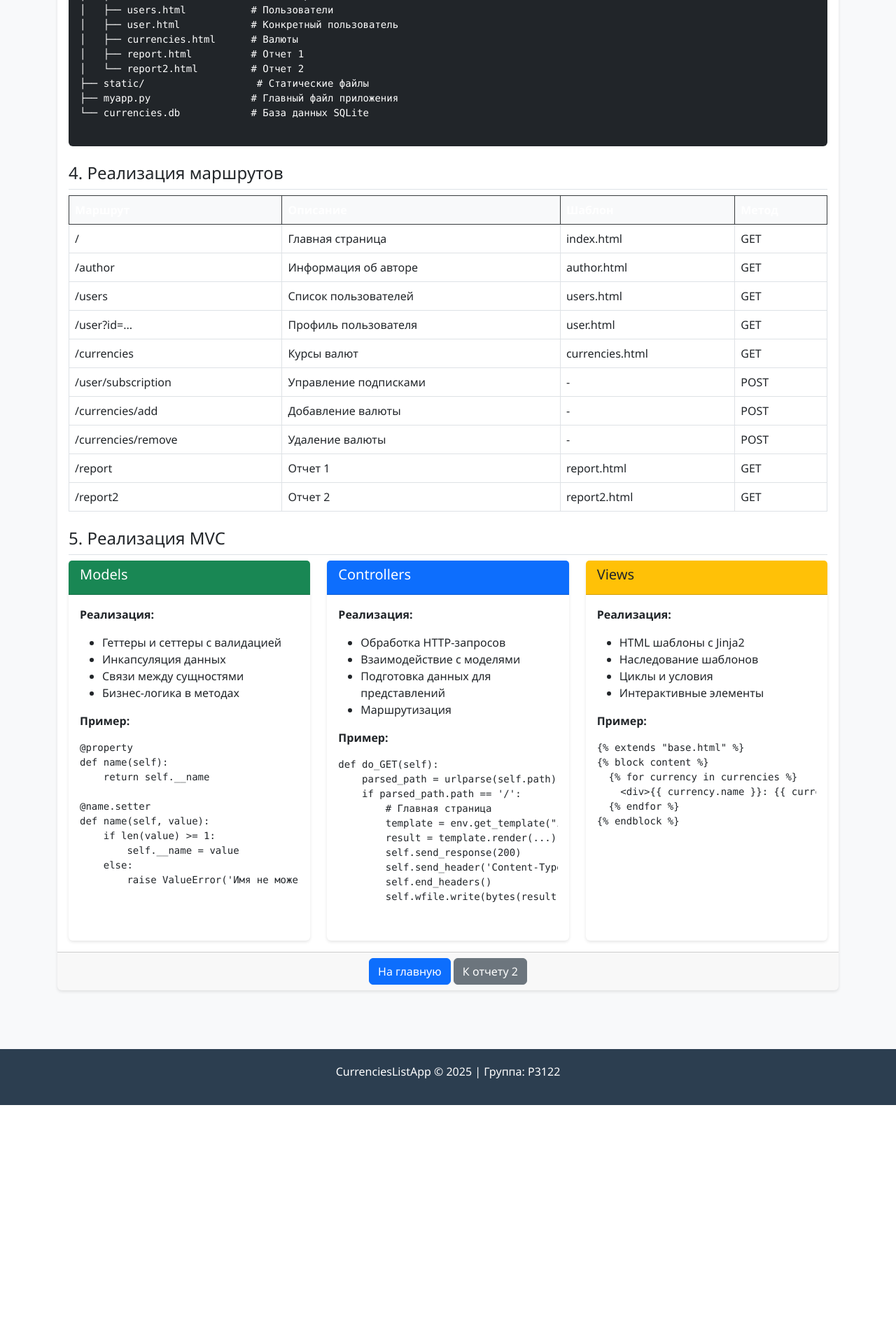
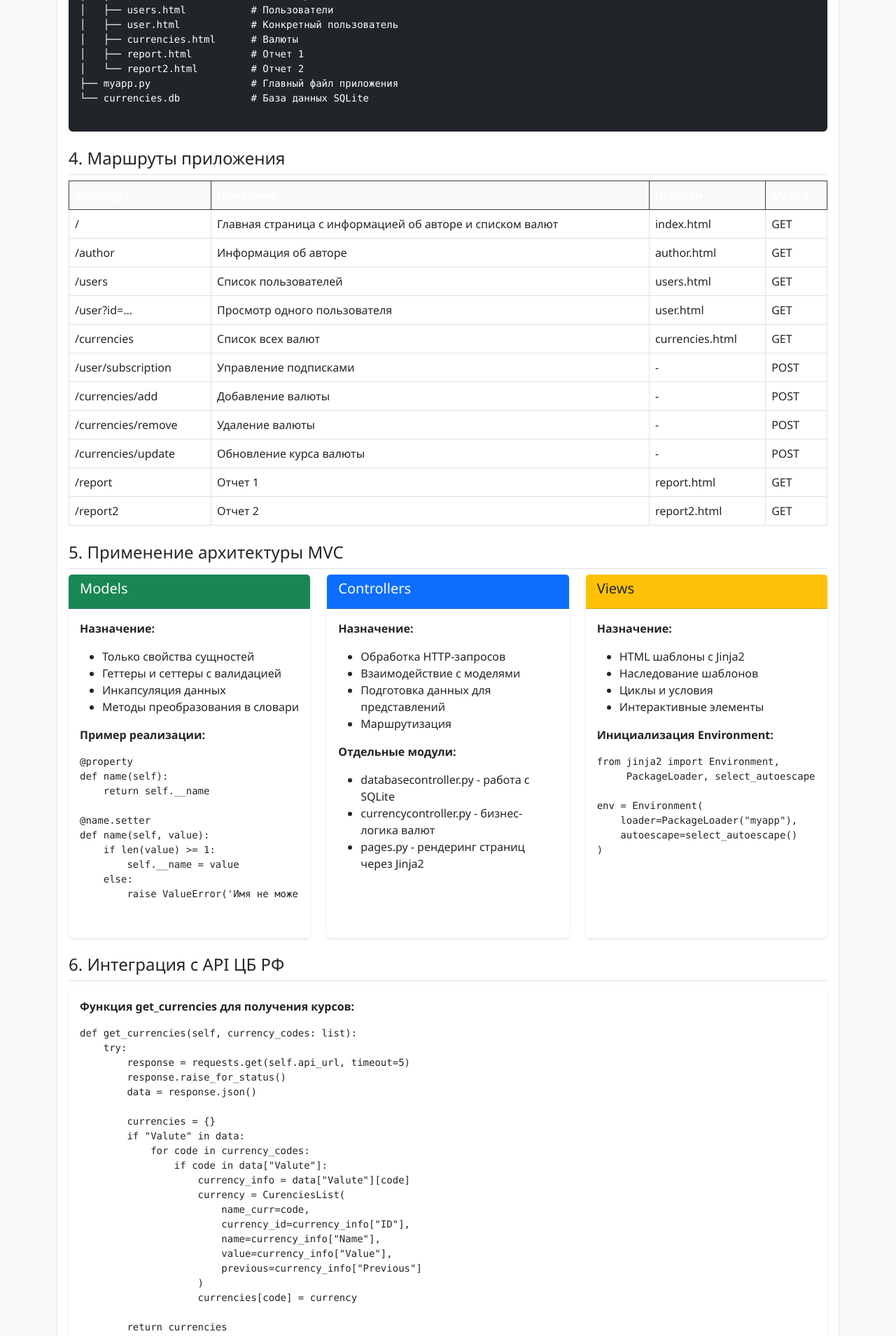
Before and after one commit to l1234-tech/lr-python, a Python web app: template MYAPP/templates/report.html in a window 1280 px wide. Shown: the part 1371-3280 px from the top of the page at 70% size. Before the commit the page ends 2950 px from the top, so only its background shows below. Run offline with Jinja, Linux system fonts and the light colour scheme; the template is opened without the code that fills it, so the values that code supplies are empty; some libraries are stand-ins or nearby versions.

Commit message:
Update report.html

```diff
--- a/MYAPP/templates/report.html
+++ b/MYAPP/templates/report.html
@@ -1,4 +1,3 @@
-<!-- templates/report.html -->
 {% extends "base.html" %}
 
 {% block content %}
@@ -6,7 +5,7 @@
     <div class="col-md-12">
         <div class="card">
             <div class="card-header bg-primary text-white">
-                <h3><i class="bi bi-file-text"></i> Отчет 1 - Описание проекта CurrenciesListApp</h3>
+                <h3>Отчет 1 - Лабораторная работа №8</h3>
             </div>
             <div class="card-body">
                 <h4 class="border-bottom pb-2">1. Цель работы</h4>
@@ -29,7 +28,7 @@
                     <div class="col-md-4">
                         <div class="card border-success mb-3">
                             <div class="card-header bg-success text-white">
-                                <h6><i class="bi bi-person"></i> User (Пользователь)</h6>
+                                <h6>User (Пользователь)</h6>
                             </div>
                             <div class="card-body">
                                 <p><strong>Свойства:</strong></p>
@@ -44,7 +43,7 @@
                     <div class="col-md-4">
                         <div class="card border-primary mb-3">
                             <div class="card-header bg-primary text-white">
-                                <h6><i class="bi bi-currency-dollar"></i> Currency (Валюта)</h6>
+                                <h6>Currency (Валюта)</h6>
                             </div>
                             <div class="card-body">
                                 <p><strong>Свойства:</strong></p>
@@ -61,7 +60,7 @@
                     <div class="col-md-4">
                         <div class="card border-warning mb-3">
                             <div class="card-header bg-warning text-dark">
-                                <h6><i class="bi bi-person-badge"></i> Author (Автор)</h6>
+                                <h6>Author (Автор)</h6>
                             </div>
                             <div class="card-body">
                                 <p><strong>Свойства:</strong></p>
@@ -106,12 +105,11 @@
 │   ├── currencies.html      # Валюты
 │   ├── report.html          # Отчет 1
 │   └── report2.html         # Отчет 2
-├── static/                   # Статические файлы
 ├── myapp.py                 # Главный файл приложения
 └── currencies.db            # База данных SQLite
                 </pre>
 
-                <h4 class="border-bottom pb-2 mt-4">4. Реализация маршрутов</h4>
+                <h4 class="border-bottom pb-2 mt-4">4. Маршруты приложения</h4>
                 <table class="table table-bordered">
                     <thead class="table-dark">
                         <tr>
@@ -124,7 +122,7 @@
                     <tbody>
                         <tr>
                             <td>/</td>
-                            <td>Главная страница</td>
+                            <td>Главная страница с информацией об авторе и списком валют</td>
                             <td>index.html</td>
                             <td>GET</td>
                         </tr>
@@ -142,13 +140,13 @@
                         </tr>
                         <tr>
                             <td>/user?id=...</td>
-                            <td>Профиль пользователя</td>
+                            <td>Просмотр одного пользователя</td>
                             <td>user.html</td>
                             <td>GET</td>
                         </tr>
                         <tr>
                             <td>/currencies</td>
-                            <td>Курсы валют</td>
+                            <td>Список всех валют</td>
                             <td>currencies.html</td>
                             <td>GET</td>
                         </tr>
@@ -171,6 +169,12 @@
                             <td>POST</td>
                         </tr>
                         <tr>
+                            <td>/currencies/update</td>
+                            <td>Обновление курса валюты</td>
+                            <td>-</td>
+                            <td>POST</td>
+                        </tr>
+                        <tr>
                             <td>/report</td>
                             <td>Отчет 1</td>
                             <td>report.html</td>
@@ -185,22 +189,22 @@
                     </tbody>
                 </table>
 
-                <h4 class="border-bottom pb-2 mt-4">5. Реализация MVC</h4>
+                <h4 class="border-bottom pb-2 mt-4">5. Применение архитектуры MVC</h4>
                 <div class="row">
                     <div class="col-md-4">
                         <div class="card border-success h-100">
                             <div class="card-header bg-success text-white">
-                                <h5><i class="bi bi-box"></i> Models</h5>
+                                <h5>Models</h5>
                             </div>
                             <div class="card-body">
-                                <p><strong>Реализация:</strong></p>
+                                <p><strong>Назначение:</strong></p>
                                 <ul>
+                                    <li>Только свойства сущностей</li>
                                     <li>Геттеры и сеттеры с валидацией</li>
                                     <li>Инкапсуляция данных</li>
-                                    <li>Связи между сущностями</li>
-                                    <li>Бизнес-логика в методах</li>
+                                    <li>Методы преобразования в словари</li>
                                 </ul>
-                                <p><strong>Пример:</strong></p>
+                                <p><strong>Пример реализации:</strong></p>
                                 <pre><code>@property
 def name(self):
     return self.__name
@@ -217,61 +221,134 @@
                     <div class="col-md-4">
                         <div class="card border-primary h-100">
                             <div class="card-header bg-primary text-white">
-                                <h5><i class="bi bi-controller"></i> Controllers</h5>
+                                <h5>Controllers</h5>
                             </div>
                             <div class="card-body">
-                                <p><strong>Реализация:</strong></p>
+                                <p><strong>Назначение:</strong></p>
                                 <ul>
                                     <li>Обработка HTTP-запросов</li>
                                     <li>Взаимодействие с моделями</li>
                                     <li>Подготовка данных для представлений</li>
                                     <li>Маршрутизация</li>
                                 </ul>
-                                <p><strong>Пример:</strong></p>
-                                <pre><code>def do_GET(self):
-    parsed_path = urlparse(self.path)
-    if parsed_path.path == '/':
-        # Главная страница
-        template = env.get_template("index.html")
-        result = template.render(...)
-        self.send_response(200)
-        self.send_header('Content-Type', 'text/html')
-        self.end_headers()
-        self.wfile.write(bytes(result, "utf-8"))</code></pre>
+                                <p><strong>Отдельные модули:</strong></p>
+                                <ul>
+                                    <li>databasecontroller.py - работа с SQLite</li>
+                                    <li>currencycontroller.py - бизнес-логика валют</li>
+                                    <li>pages.py - рендеринг страниц через Jinja2</li>
+                                </ul>
                             </div>
                         </div>
                     </div>
                     <div class="col-md-4">
                         <div class="card border-warning h-100">
                             <div class="card-header bg-warning text-dark">
-                                <h5><i class="bi bi-eye"></i> Views</h5>
+                                <h5>Views</h5>
                             </div>
                             <div class="card-body">
-                                <p><strong>Реализация:</strong></p>
+                                <p><strong>Назначение:</strong></p>
                                 <ul>
                                     <li>HTML шаблоны с Jinja2</li>
                                     <li>Наследование шаблонов</li>
                                     <li>Циклы и условия</li>
                                     <li>Интерактивные элементы</li>
                                 </ul>
-                                <p><strong>Пример:</strong></p>
-                                <pre><code>{% raw %}{% extends "base.html" %}
-{% block content %}
-  {% for currency in currencies %}
-    &lt;div&gt;{{ currency.name }}: {{ currency.price }}&lt;/div&gt;
-  {% endfor %}
-{% endblock %}{% endraw %}</code></pre>
+                                <p><strong>Инициализация Environment:</strong></p>
+                                <pre><code>from jinja2 import Environment,
+     PackageLoader, select_autoescape
+
+env = Environment(
+    loader=PackageLoader("myapp"),
+    autoescape=select_autoescape()
+)</code></pre>
                             </div>
                         </div>
+                    </div>
+                </div>
+
+                <h4 class="border-bottom pb-2 mt-4">6. Интеграция с API ЦБ РФ</h4>
+                <div class="card mb-3">
+                    <div class="card-body">
+                        <p><strong>Функция get_currencies для получения курсов:</strong></p>
+                        <pre><code>def get_currencies(self, currency_codes: list):
+    try:
+        response = requests.get(self.api_url, timeout=5)
+        response.raise_for_status()
+        data = response.json()
+
+        currencies = {}
+        if "Valute" in data:
+            for code in currency_codes:
+                if code in data["Valute"]:
+                    currency_info = data["Valute"][code]
+                    currency = CurenciesList(
+                        name_curr=code,
+                        currency_id=currency_info["ID"],
+                        name=currency_info["Name"],
+                        value=currency_info["Value"],
+                        previous=currency_info["Previous"]
+                    )
+                    currencies[code] = currency
+
+        return currencies
+    except Exception as e:
+        print(f"Ошибка: {e}")
+        return {}</code></pre>
+                        <p class="mt-3">
+                            <strong>Особенности интеграции:</strong>
+                        </p>
+                        <ul>
+                            <li>Использование requests для HTTP-запросов</li>
+                            <li>Обработка исключений при ошибках сети</li>
+                            <li>Парсинг JSON ответа от API</li>
+                            <li>Кэширование данных для уменьшения нагрузки</li>
+                            <li>Обновление курсов при каждом запросе /currencies или по кнопке</li>
+                        </ul>
+                    </div>
+                </div>
+
+                <h4 class="border-bottom pb-2 mt-4">7. Выводы</h4>
+                <div class="card border-info">
+                    <div class="card-header bg-info text-white">
+                        <h5>Итоги реализации</h5>
+                    </div>
+                    <div class="card-body">
+                        <h6>Возникшие проблемы и их решение:</h6>
+                        <ul>
+                            <li><strong>Проблема:</strong> Неправильная работа с методами длины в шаблонах Jinja2
+                                <br><strong>Решение:</strong> Замена <code>.length</code> на <code>|length</code> и использование <code>len()</code> в Python коде</li>
+                            <li><strong>Проблема:</strong> Ошибки при обработке POST-запросов с пустыми данными
+                                <br><strong>Решение:</strong> Добавление проверок на наличие и корректность параметров</li>
+                            <li><strong>Проблема:</strong> Проблемы с отображением графиков при отсутствии данных
+                                <br><strong>Решение:</strong> Реализация генерации фиктивных данных для отладки</li>
+                        </ul>
+
+                        <h6 class="mt-4">Применение принципов MVC:</h6>
+                        <ul>
+                            <li>Успешно реализовано разделение ответственности между компонентами</li>
+                            <li>Модели содержат только бизнес-логику и данные</li>
+                            <li>Контроллеры обрабатывают запросы и управляют потоком данных</li>
+                            <li>Представления отвечают только за отображение</li>
+                        </ul>
+
+                        <h6 class="mt-4">Полученные знания:</h6>
+                        <ul>
+                            <li>Работа со стандартным HTTPServer и BaseHTTPRequestHandler</li>
+                            <li>Использование Jinja2 для шаблонизации HTML</li>
+                            <li>Интеграция с внешними API (ЦБ РФ)</li>
+                            <li>Создание интерактивных графиков с Plotly.js</li>
+                            <li>Работа с SQLite базой данных</li>
+                            <li>Реализация системы подписок пользователей</li>
+                        </ul>
                     </div>
                 </div>
             </div>
             <div class="card-footer text-center">
                 <a href="/" class="btn btn-primary">
-                    <i class="bi bi-house"></i> На главную
+                    На главную
                 </a>
                 <a href="/report2" class="btn btn-secondary">
-                    <i class="bi bi-arrow-right"></i> К отчету 2
+                    К отчету 2
                 </a>
             </div>
         </div>
```
